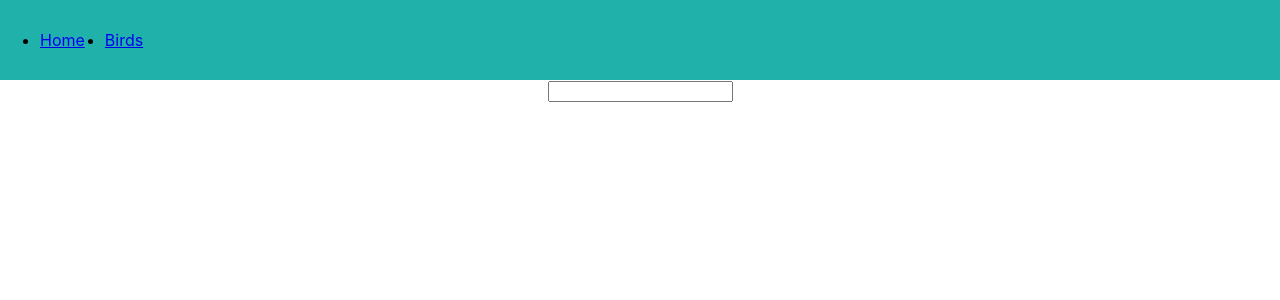
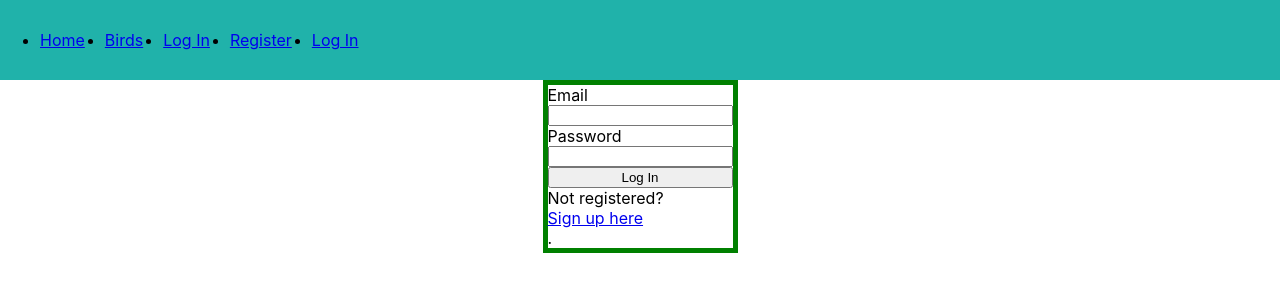
Before and after one commit to ljsgrant/ga-project-4-client, a React (Create React App) app: page /login in a window 1280 px wide. Shown: the top 300 px of the page. Built offline with nearby package versions, Linux system fonts and the light colour scheme.

Commit message:
working on login/logout; useAuthenticated custom hook; install buffer

```diff
--- a/package.json
+++ b/package.json
@@ -7,6 +7,7 @@
     "@testing-library/react": "^13.4.0",
     "@testing-library/user-event": "^13.5.0",
     "axios": "^1.2.3",
+    "buffer": "^6.0.3",
     "react": "^18.2.0",
     "react-dom": "^18.2.0",
     "react-router-dom": "^6.7.0",
--- a/src/App.js
+++ b/src/App.js
@@ -3,6 +3,8 @@ import Navbar from './components/Navbar';
 import BirdList from './components/BirdList';
 import Login from './components/Login';
 import Register from './components/Register';
+
+window.Buffer = window.Buffer || require('buffer').Buffer;
 
 function App() {
   return (
--- a/src/components/Login.js
+++ b/src/components/Login.js
@@ -1,27 +1,59 @@
 import '../styles/Login.scss';
-
-import { useState } from 'react';
+import { useState, useEffect } from 'react';
+import { useNavigate, Link } from 'react-router-dom';
+import { API } from '../lib/api';
+import { AUTH } from '../lib/auth';
 
 export default function Login() {
-  const [formFields, setFormFields] = useState()
+  const navigate = useNavigate();
+  const [formFields, setFormFields] = useState();
 
   const handleChange = (event) => {
+    setFormFields({ ...formFields, [event.target.name]: event.target.value });
+  };
 
-  }
+  const handleSubmit = (event) => {
+    event.preventDefault();
+    try {
+      API.POST(API.ENDPOINTS.login, formFields).then(({ data }) => {
+        console.log(data);
+        AUTH.setToken(data.token);
+        navigate('/');
+        console.log('Logged in successfully');
+      });
+    } catch (error) {
+      console.error(error);
+    }
+  };
+
+  useEffect(() => {
+    console.log(formFields);
+  }, [formFields]);
 
   return (
     <div className='Login'>
-      <div className='login-form-container'>
+      <form className='login-form'>
+        <label htmlFor='email'>Email</label>
         <input
           id='email'
           name='email'
-          label='Email'
           type='email'
-          variant='standard'
           onChange={handleChange}
           required
         />
-      </div>
+        <label htmlFor='password'>Password</label>
+        <input
+          id='password'
+          name='password'
+          type='password'
+          onChange={handleChange}
+          required
+        />
+        <button type='submit' onSubmit={handleSubmit}>
+          Log In
+        </button>
+        Not registered? <Link to='/register'>Sign up here</Link>.
+      </form>
     </div>
   );
 }
--- a/src/components/Navbar.js
+++ b/src/components/Navbar.js
@@ -1,8 +1,10 @@
-import '../styles/Navbar.scss'
-import { Link } from 'react-router-dom'
+import '../styles/Navbar.scss';
+import { useNavigate, Link } from 'react-router-dom';
+import { useAuthenticated } from '../hooks/useAuthenticated';
 
-export default function Navbar(){
-
+export default function Navbar() {
+  const [isLoggedIn, setIsLoggedIn] = useAuthenticated();
+  const navigate = useNavigate();
 
   return (
     <div className='Navbar'>
@@ -14,6 +16,15 @@ export default function Navbar(){
           <li>
             <Link to='/birds'>Birds</Link>
           </li>
+          <li>
+            <Link to='/login'>Log In</Link>
+          </li>
+          <li>
+            <Link to='/register'>Register</Link>
+          </li>
+          <li>
+            <Link to='/login'>Log In</Link>
+          </li>
         </ul>
       </div>
     </div>
--- a/src/components/Register.js
+++ b/src/components/Register.js
@@ -1,6 +1,6 @@
 import '../styles/Login.scss';
 import { useState, useEffect } from 'react';
-import { useNavigate } from 'react-router-dom';
+import { useNavigate, Link } from 'react-router-dom';
 import { API } from '../lib/api';
 import { AUTH } from '../lib/auth';
 
@@ -95,6 +95,7 @@ export default function Register() {
           required
         />
         <button type='submit'>Register</button>
+        Already got an account? <Link to='/login'>Log In</Link>.
       </form>
     </div>
   );
--- /dev/null
+++ b/src/hooks/useAuthenticated.js
@@ -0,0 +1,14 @@
+import { useState, useEffect } from 'react';
+import { useLocation } from 'react-router-dom';
+import { AUTH } from '../lib/auth';
+
+export const useAuthenticated = () => {
+  const { pathname } = useLocation();
+  const [isLoggedIn, setIsLoggedIn] = useState(false);
+
+  useEffect(() => {
+    setIsLoggedIn(AUTH.getPayload());
+  }, [pathname]);
+
+  return [isLoggedIn, setIsLoggedIn];
+};
```
Also changed, not shown: 1 other file (tests, documents, lock files or other folders).
